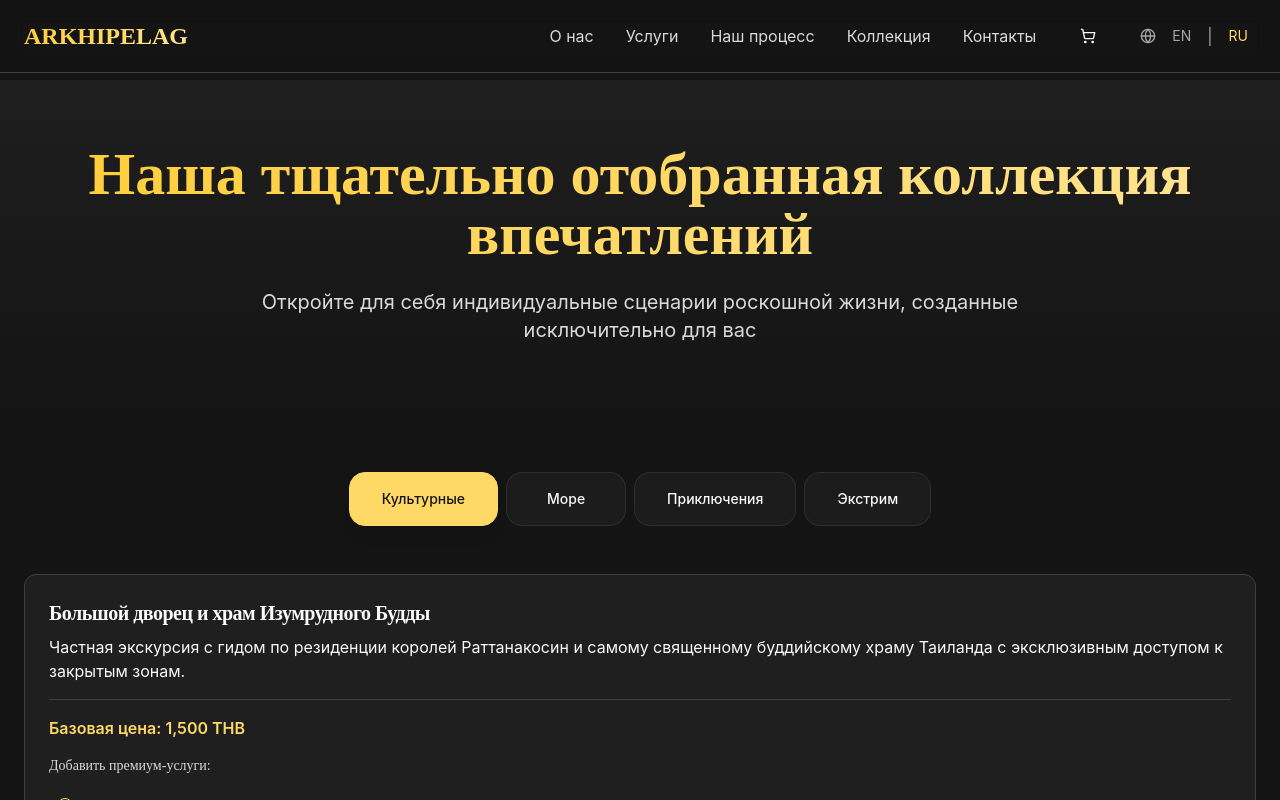
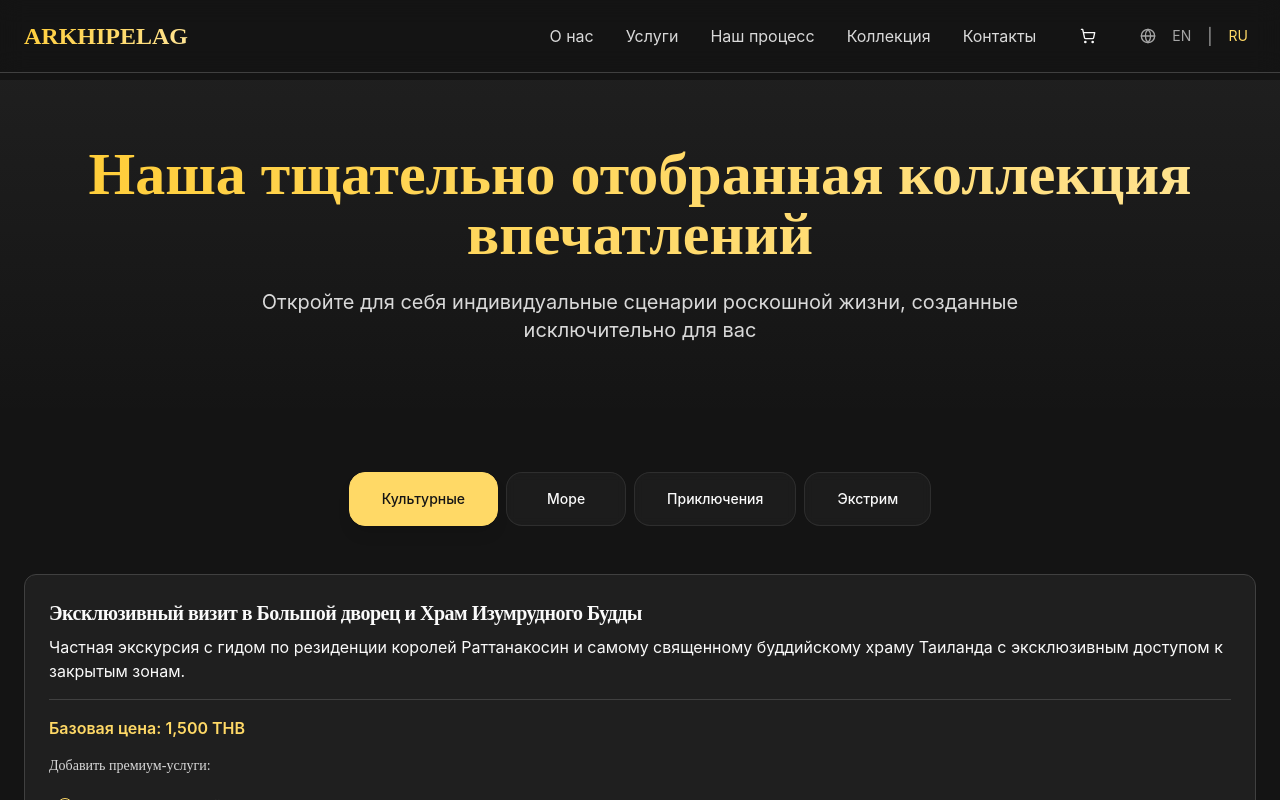
Before and after one commit to glebaanat-beep/arkhipelag-landing, a React (Vite) app: page /experiences-catalog in a window 1280 px wide. Shown: the top 800 px of the page. Built offline with nearby package versions, Linux system fonts and the light colour scheme.

Commit message:
Update header text

```diff
--- a/src/contexts/LanguageContext.tsx
+++ b/src/contexts/LanguageContext.tsx
@@ -170,7 +170,7 @@ const translations: Translations = {
     'addons.extended': 'Extended Tour Time',
 
     // Cultural Experiences
-    'catalog.cultural.palace.title': 'Grand Palace and Emerald Buddha Temple',
+    'catalog.cultural.palace.title': 'Exclusive Visit to the Grand Palace and Temple of the Emerald Buddha',
     'catalog.cultural.palace.description': 'Private guided tour of the Rattanakosin Kings\' residence and Thailand\'s most sacred Buddhist temple with exclusive access to restricted areas.',
     'catalog.cultural.ayutthaya.title': 'Ayutthaya + Chao Phraya River Cruise',
     'catalog.cultural.ayutthaya.description': 'A day in the ancient capital of Siam with a luxurious river cruise back to Bangkok, including a private historian guide.',
@@ -467,7 +467,7 @@ const translations: Translations = {
     'addons.extended': 'Расширенное время тура',
 
     // Cultural Experiences
-    'catalog.cultural.palace.title': 'Большой дворец и храм Изумрудного Будды',
+    'catalog.cultural.palace.title': 'Эксклюзивный визит в Большой дворец и Храм Изумрудного Будды',
     'catalog.cultural.palace.description': 'Частная экскурсия с гидом по резиденции королей Раттанакосин и самому священному буддийскому храму Таиланда с эксклюзивным доступом к закрытым зонам.',
     'catalog.cultural.ayutthaya.title': 'Аюттхая + круиз по реке Чао Прайя',
     'catalog.cultural.ayutthaya.description': 'День в древней столице Сиама с роскошным речным круизом обратно в Бангкок, включая частного гида-историка.',
```
